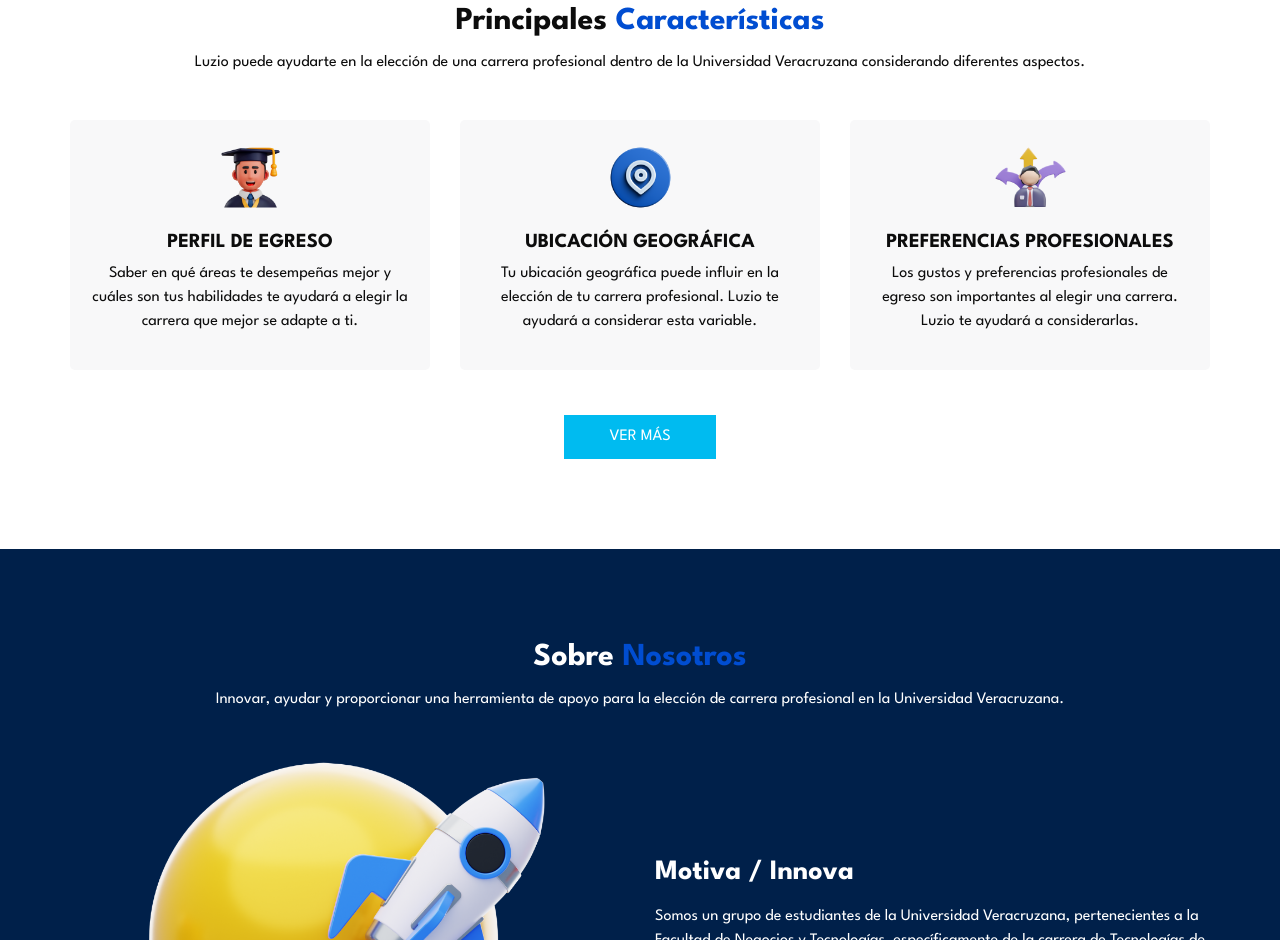
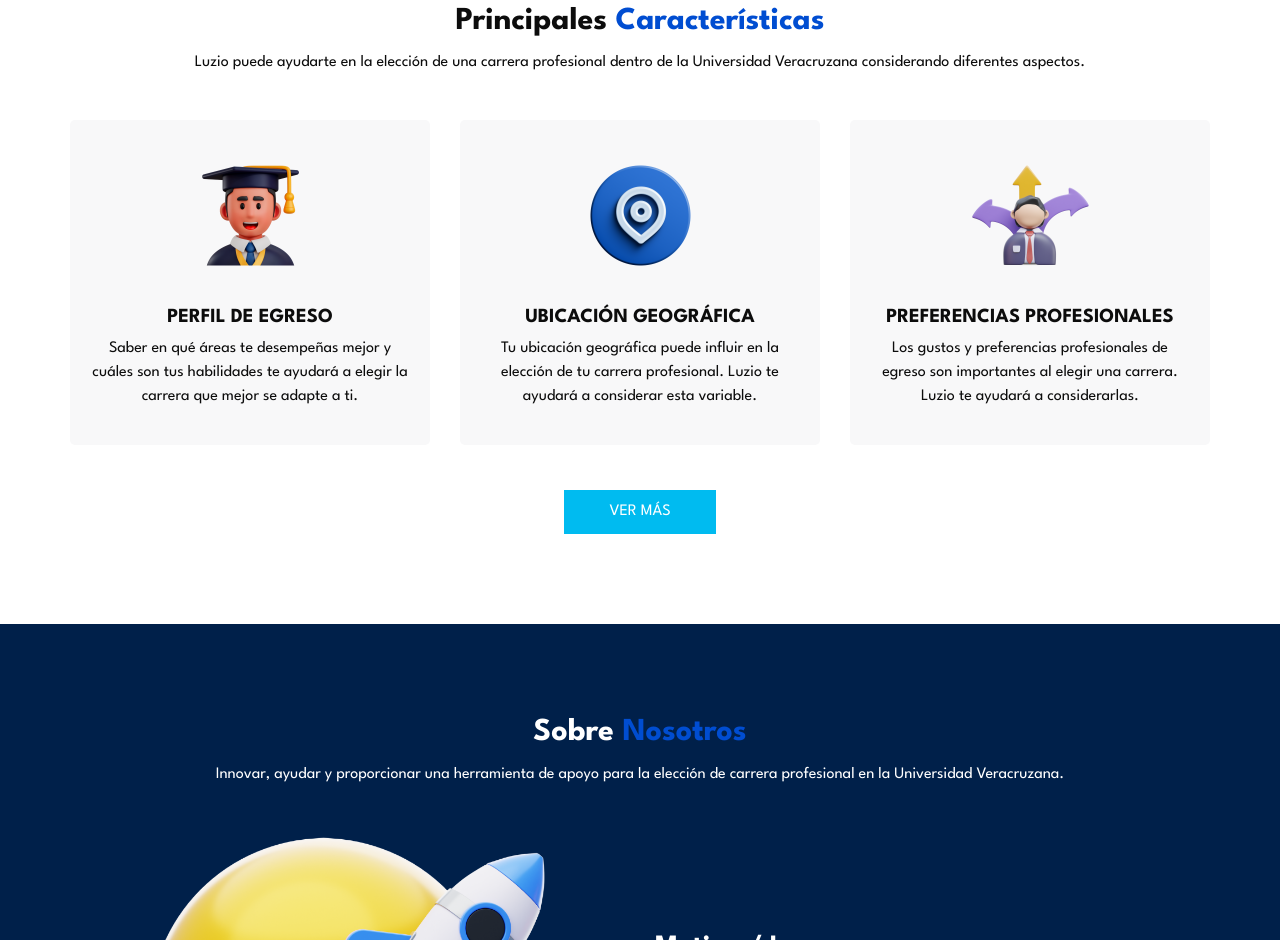
Before and after one commit to Emmanuel-RH/chatwithluzio, a plain HTML site: page index.html in a window 1280 px wide. Shown: the part 1038-1978 px from the top of the page. Drawn offline with nearby package versions, Linux system fonts and the light colour scheme; some packages are replaced by stand-ins of ours.

Commit message:
Update Images Center

```diff
--- a/css/style.css
+++ b/css/style.css
@@ -836,4 +836,17 @@ a:focus {
   }
 }
 
+.service_container .row .col-md-4 .box .img-box {
+  display: flex;
+  justify-content: center;   /* Centra las imágenes horizontalmente */
+  align-items: center;       /* Centra las imágenes verticalmente */
+  height: 150px;             /* Ajusta la altura según lo que necesites */
+}
+
+.service_container .row .col-md-4 .box .img-box img {
+  max-width: 100%;           /* Asegura que las imágenes no se salgan de su contenedor */
+  max-height: 100%;          /* Asegura que las imágenes no se estiren excesivamente */
+  object-fit: contain;       /* Mantiene la proporción de la imagen */
+}
+
 /*# sourceMappingURL=style.css.map */
```
